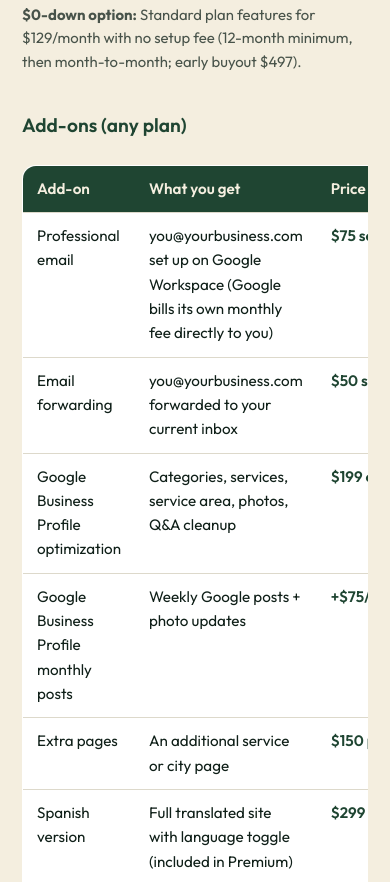
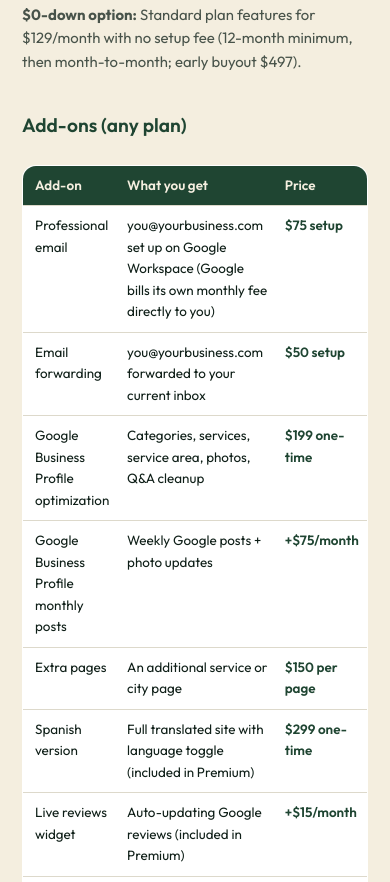
Before and after one commit to 7Acre-Digital/7acre-digital.github.io, a plain HTML site: page index.html in a window 390 px wide. Shown: the part 3942-4824 px from the top of the page. Drawn offline with Linux system fonts and the light colour scheme.

Commit message:
Mobile: fit add-ons table to narrow screens (tighter cells, wrap price column)

```diff
--- a/assets/styles.css
+++ b/assets/styles.css
@@ -107,4 +107,5 @@ input:focus,select:focus,textarea:focus{outline:2px solid var(--fairway);border-
   .grid-2,.grid-3,.grid-4,.form-row{grid-template-columns:1fr}
   section{padding:56px 0}.hero{padding:56px 0}
   .table-wrap{overflow-x:auto}
+  th,td{padding:9px 8px;font-size:.84rem}td.p{white-space:normal}td:first-child,th:first-child{padding-left:12px}
 }
```
